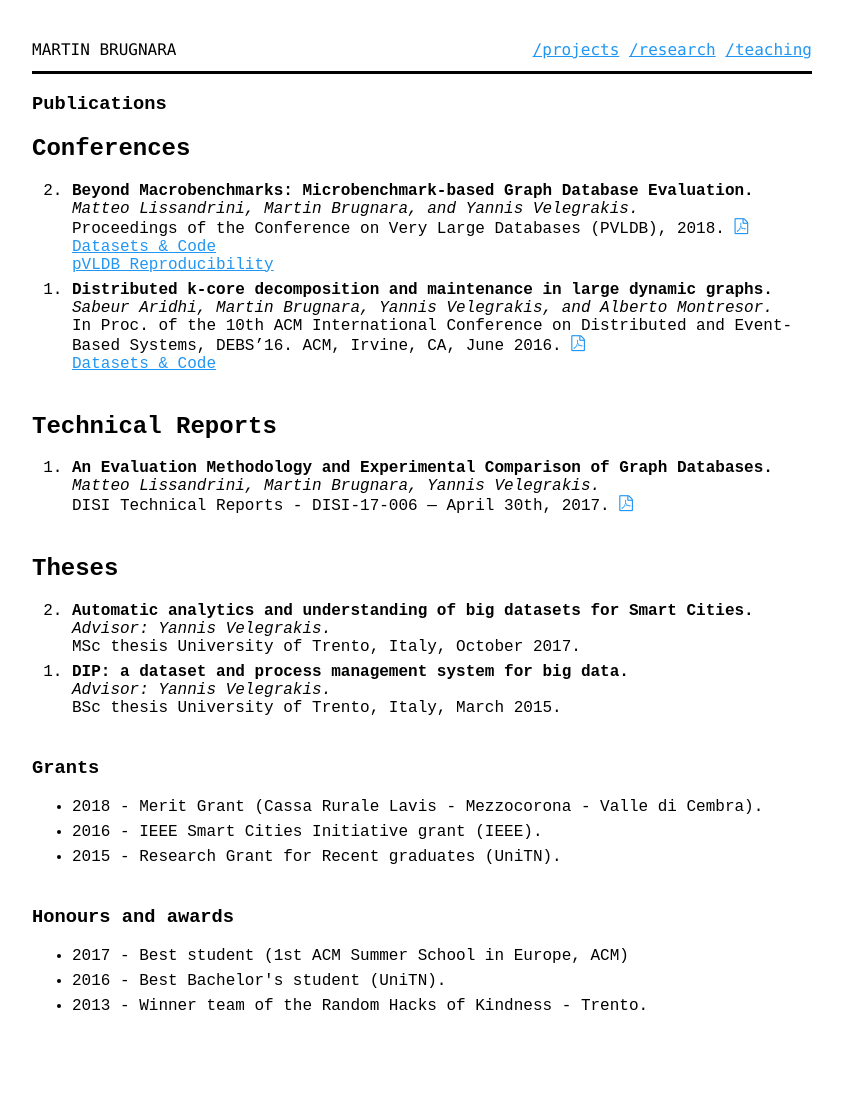
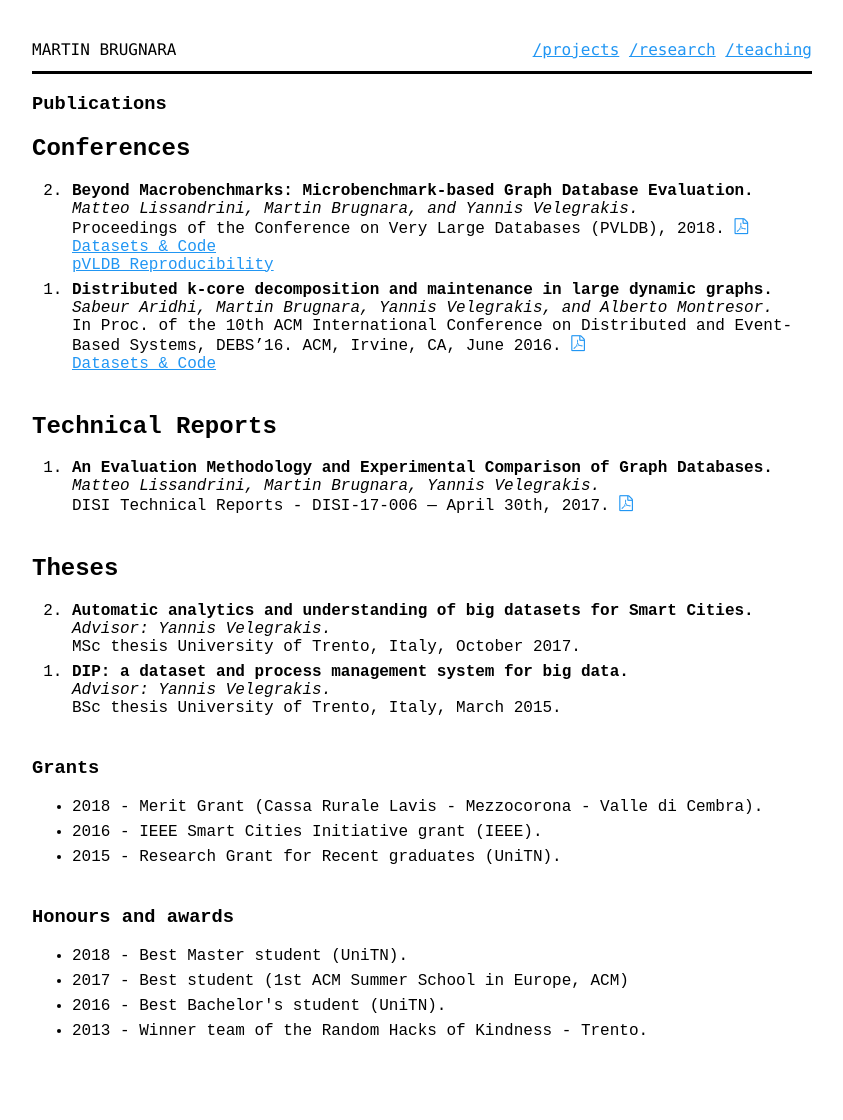
Before and after one commit to MartinBrugnara/martinbrugnara.github.io, a Jekyll site: the page built from research.html, in a window 1280 px wide. Shown: the whole page, without its empty margins (218-1061 px from the left). Built offline with Jekyll 4.4.1, drawn with Linux system fonts in a browser that asks for light colours; some web fonts are replaced; before the commit the page ends 1095 px from its top, so only the background shows below that.

```diff
--- a/research.html
+++ b/research.html
@@ -80,6 +80,7 @@
         <header>
 
         <ul class="pub">
+            <li>2018 - Best Master student (UniTN).</li>
             <li>2017 - Best student (1st ACM Summer School in Europe, ACM)</li>
             <li>2016 - Best Bachelor's student (UniTN).</li>
             <li>2013 - Winner team of the Random Hacks of Kindness - Trento.</li>
```
